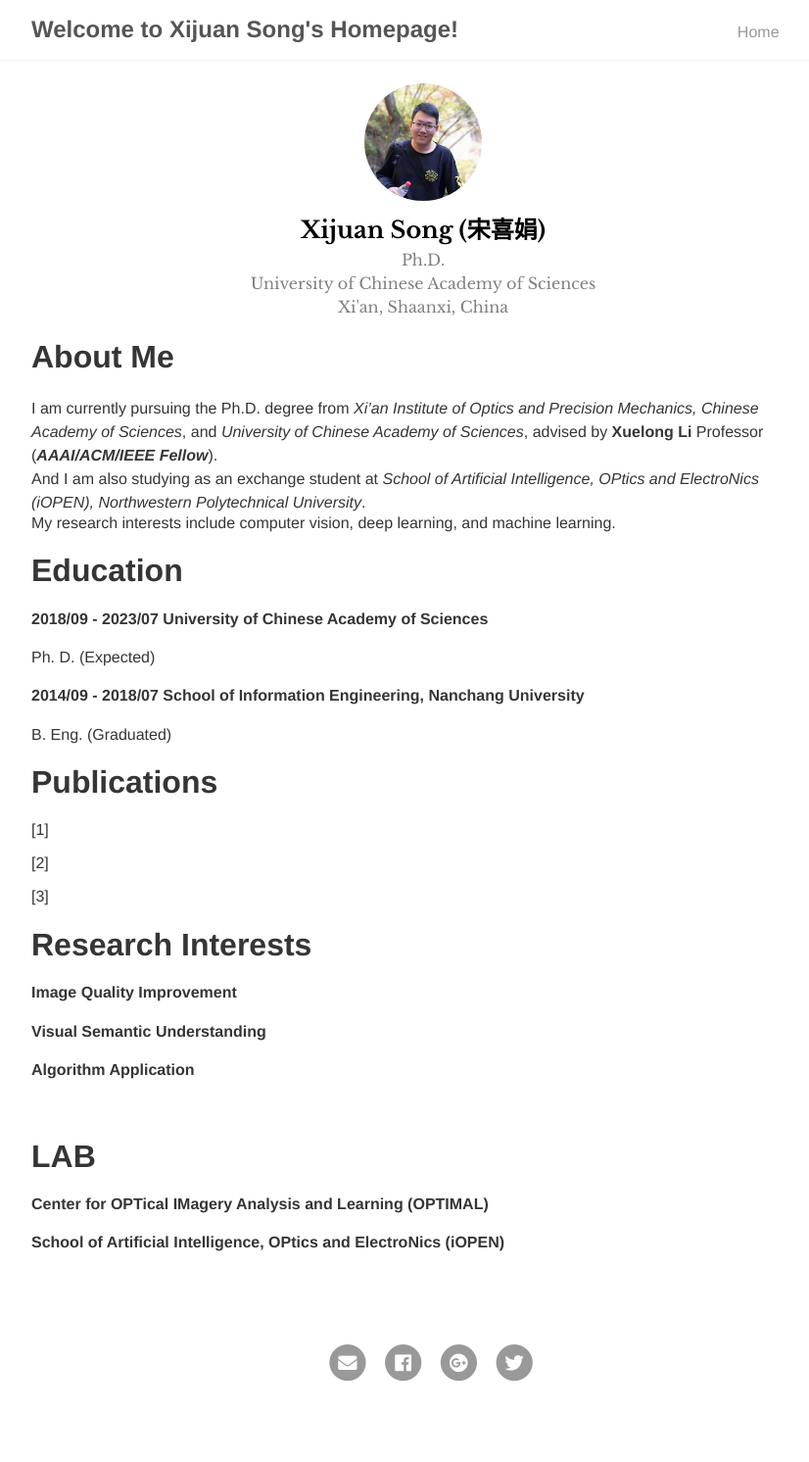
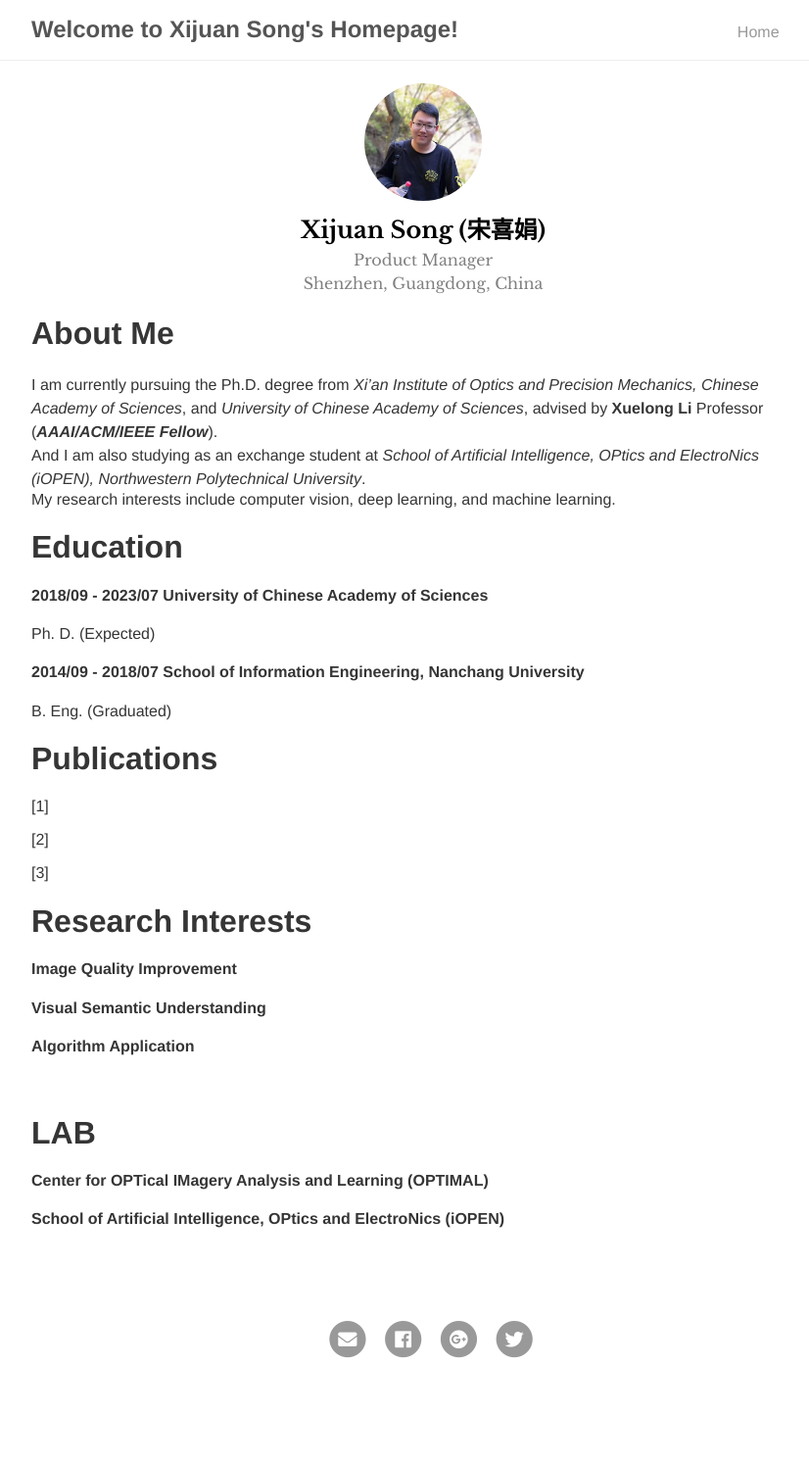
Before and after one commit to songxijuan/home, a Jekyll site: the page built from index.md, in a window 1280 px wide. Shown: the whole page at 98% size, without its empty margins (208-1034 px from the left). Built offline with Jekyll 4.4.1, drawn with Linux system fonts in a browser that asks for light colours; our own code applies the rules of GitHub Pages for plain Markdown files; after the commit the page ends 1468 px from its top, so only the background shows below that.

Commit message:
Update _config.yml

```diff
--- a/_config.yml
+++ b/_config.yml
@@ -7,7 +7,7 @@ google_analytics: # Tracking ID, e.g. "UA-000000-01"
 # Author
 author:
   name: Xijuan Song (宋喜娟)
-  desc: Ph.D. <br> University of Chinese Academy of Sciences <br> Xi'an, Shaanxi, China
+  desc: Product Manager <br> Shenzhen, Guangdong, China
   email: songdawei18@gmail.com
   selfie: assets/111.jpg
 
```
